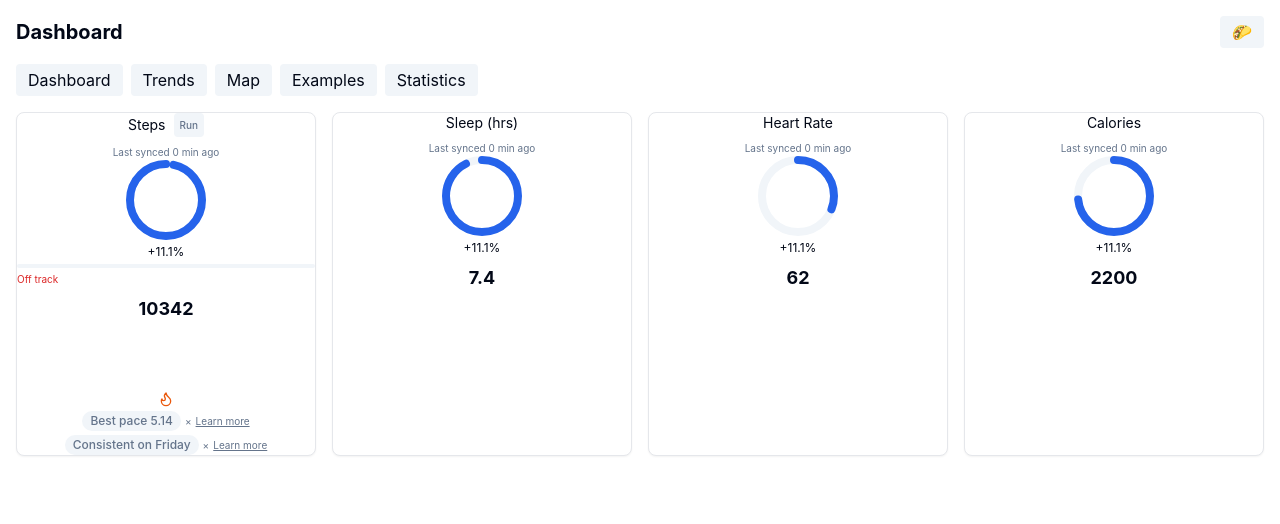
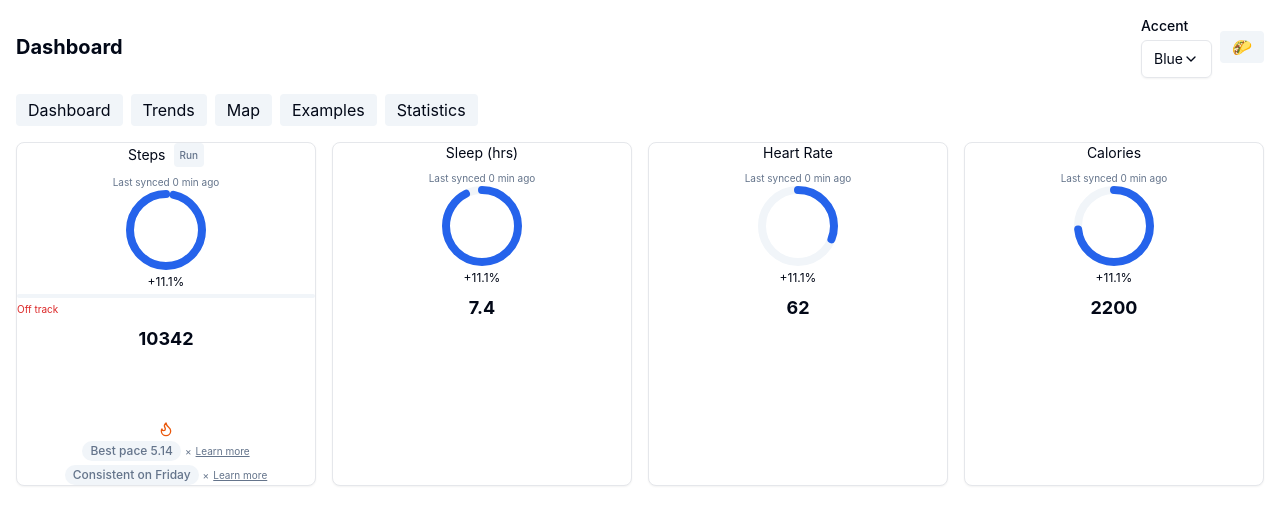
Before and after one commit to osmond/improved-system, a React (Vite) app: page / in a window 1280 px wide. Shown: the top 524 px of the page. Built offline with nearby package versions, Linux system fonts and the light colour scheme.

Commit message:
feat(theme): add accent color picker

```diff
--- a/src/components/layout/Layout.tsx
+++ b/src/components/layout/Layout.tsx
@@ -1,6 +1,7 @@
 import React from "react";
 import { Tabs, TabsList, TabsTrigger } from "@/components/ui/tabs";
 import ThemeToggle from "@/components/ui/theme-toggle";
+import ThemePicker from "@/components/ui/theme-picker";
 
 interface LayoutProps {
   children: React.ReactNode;
@@ -17,7 +18,10 @@ export default function Layout({
     <div className="min-h-screen p-4">
       <header className="flex justify-between items-center mb-4">
         <h1 className="text-xl font-bold">Dashboard</h1>
-        <ThemeToggle />
+        <div className="flex gap-2 items-center">
+          <ThemePicker />
+          <ThemeToggle />
+        </div>
       </header>
       <Tabs value={activeTab} onValueChange={setActiveTab}>
         <TabsList>
--- /dev/null
+++ b/src/components/ui/theme-picker.tsx
@@ -0,0 +1,38 @@
+import React, { useEffect, useState } from "react";
+import { SimpleSelect } from "@/components/ui/select";
+
+const options = [
+  { value: "blue", label: "Blue" },
+  { value: "green", label: "Green" },
+  { value: "rose", label: "Rose" },
+];
+
+export default function ThemePicker() {
+  const [accent, setAccent] = useState<string>("blue");
+
+  useEffect(() => {
+    const stored = localStorage.getItem("accent");
+    if (stored && options.some(o => o.value === stored)) {
+      setAccent(stored);
+      document.documentElement.classList.add(`theme-${stored}`);
+    } else {
+      document.documentElement.classList.add("theme-blue");
+    }
+  }, []);
+
+  function handleChange(val: string) {
+    setAccent(val);
+    options.forEach(o => document.documentElement.classList.remove(`theme-${o.value}`));
+    document.documentElement.classList.add(`theme-${val}`);
+    localStorage.setItem("accent", val);
+  }
+
+  return (
+    <SimpleSelect
+      label="Accent"
+      value={accent}
+      onValueChange={handleChange}
+      options={options}
+    />
+  );
+}
--- a/src/styles/globals.css
+++ b/src/styles/globals.css
@@ -68,6 +68,36 @@
     --chart-10: 246 70% 80%;
   }
 
+  :root.theme-green {
+    --primary: 142.1 76% 36.3%;
+    --accent: 142.1 40% 96%;
+    --chart-1: 142 70% 45%;
+    --chart-2: 146 65% 50%;
+    --chart-3: 150 60% 55%;
+    --chart-4: 154 55% 60%;
+    --chart-5: 158 50% 65%;
+    --chart-6: 162 45% 70%;
+    --chart-7: 166 40% 75%;
+    --chart-8: 170 35% 80%;
+    --chart-9: 174 30% 85%;
+    --chart-10: 178 25% 90%;
+  }
+
+  :root.theme-rose {
+    --primary: 340 65% 55%;
+    --accent: 340 40% 96%;
+    --chart-1: 340 65% 55%;
+    --chart-2: 345 60% 60%;
+    --chart-3: 350 55% 65%;
+    --chart-4: 355 50% 70%;
+    --chart-5: 360 55% 75%;
+    --chart-6: 340 65% 60%;
+    --chart-7: 345 60% 65%;
+    --chart-8: 350 55% 70%;
+    --chart-9: 355 50% 75%;
+    --chart-10: 360 55% 80%;
+  }
+
   html, body {
     @apply bg-background text-foreground;
   }
```
